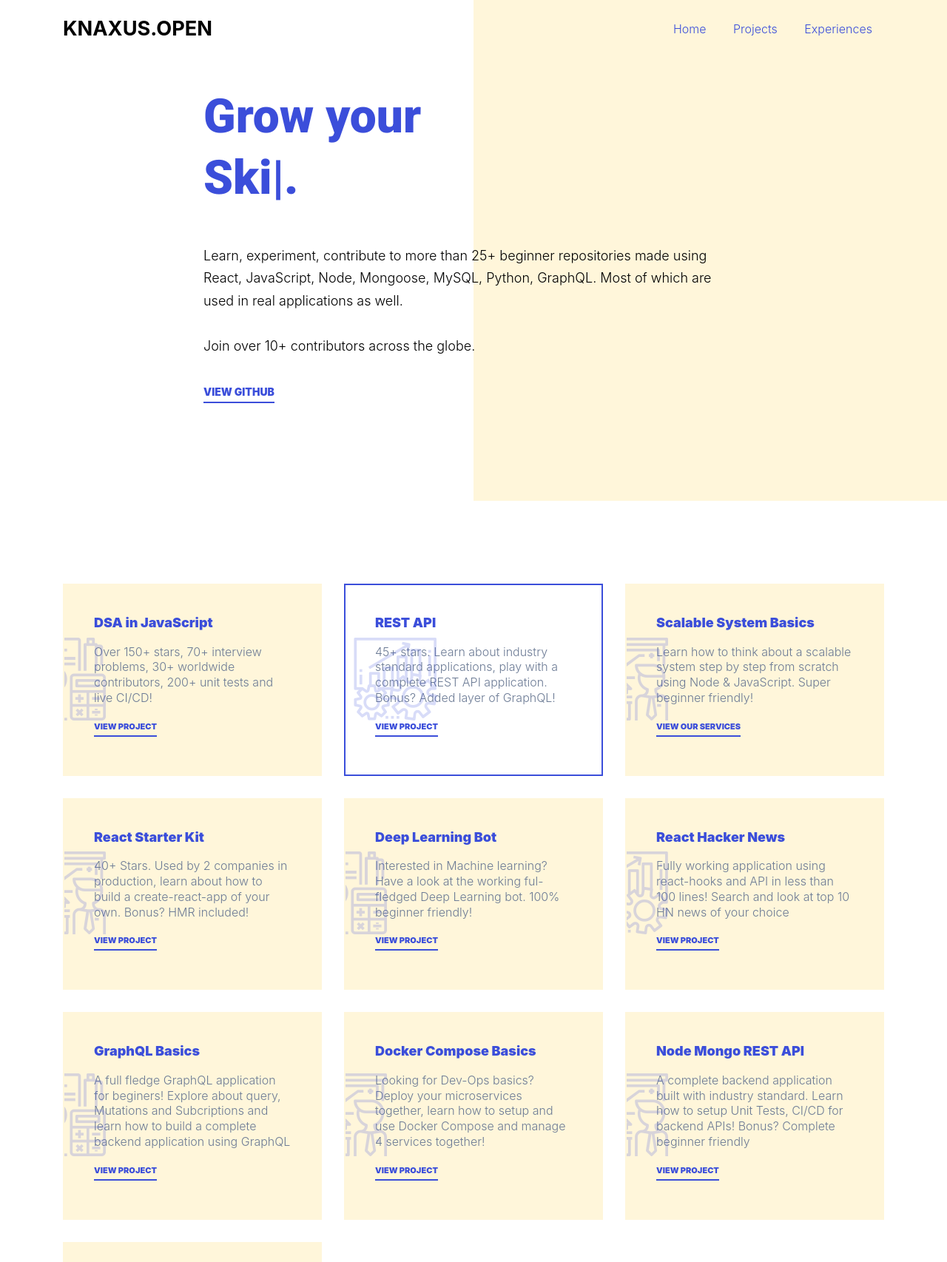
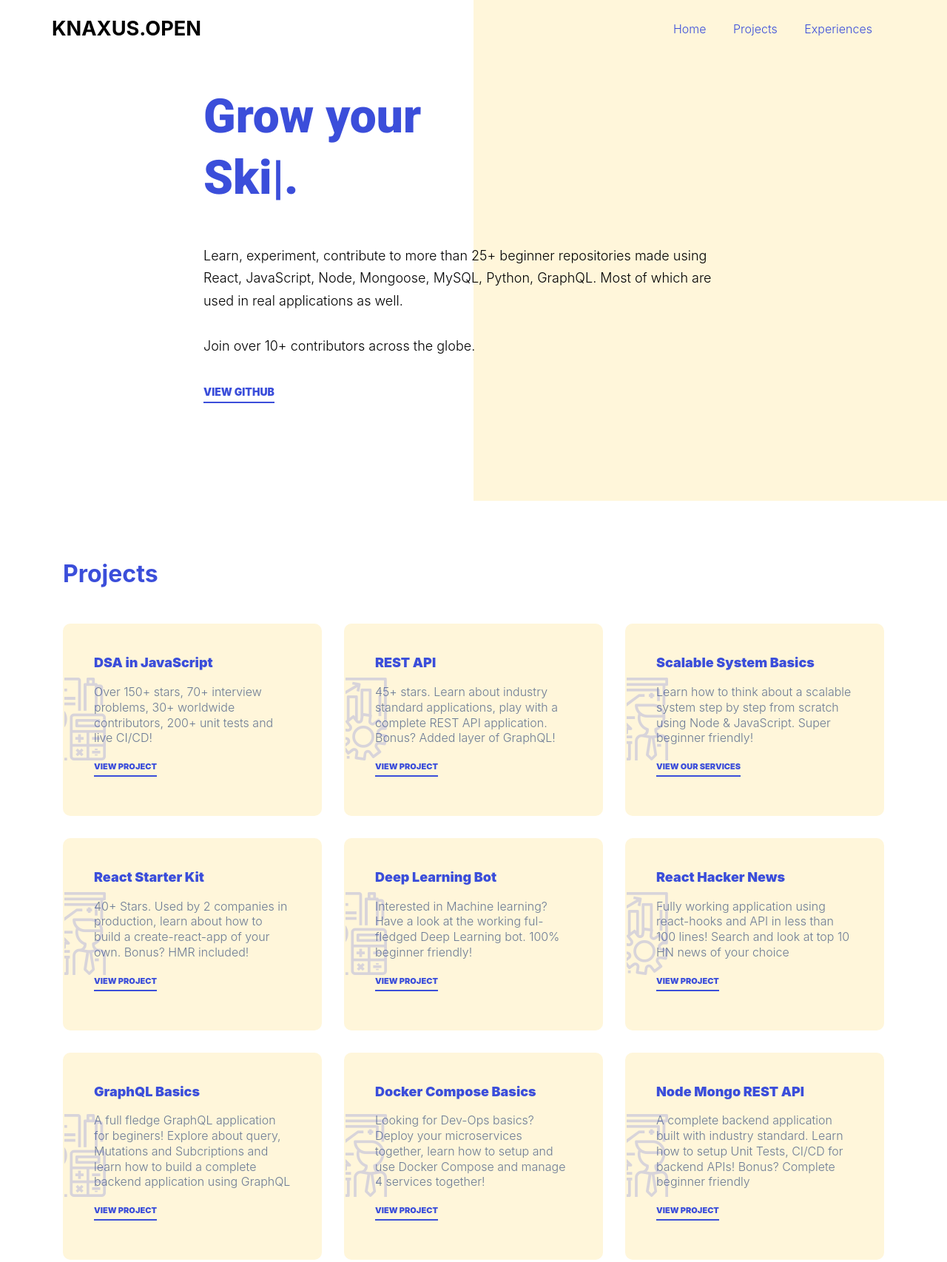
Before and after one commit to knaxus/knaxus.github.io, a plain HTML site: page index.html in a window 1280 px wide. Shown: the top 1706 px of the page at 74% size. Drawn offline with Linux system fonts and the light colour scheme; files whose address does not match are found by name.

Commit message:
fix: merge conflict

```diff
--- a/css/style.css
+++ b/css/style.css
@@ -799,7 +799,7 @@ h1, h2, h3, h4, h5,
       .site-section-cover,
       .site-section-cover .container > .row {
         height: calc(70vh - 196px);
-        min-height: 600px; } }
+        min-height: 640px; } }
   .site-section-cover.overlay {
     position: relative; }
     .site-section-cover.overlay:before {
@@ -832,7 +832,7 @@ h1, h2, h3, h4, h5,
     color: #fff; }
 
 .site-section {
-  padding: 7rem 0; }
+  padding: 5rem 0; }
   @media (max-width: 991.98px) {
     .site-section {
       padding: 3rem 0; } }
@@ -1835,6 +1835,7 @@ h1, h2, h3, h4, h5,
   position: relative;
   overflow: hidden;
   border: 2px solid transparent;
+  border-radius: 10px;
   -webkit-transition: .3s all ease;
   -o-transition: .3s all ease;
   transition: .3s all ease; }
@@ -1860,7 +1861,8 @@ h1, h2, h3, h4, h5,
     line-height: 1.3; }
   .feature-92912:hover, .feature-92912.active {
     border: 2px solid #3b4eda;
-    background-color: transparent; }
+    background-color: transparent;
+    box-shadow: 0 0 11px rgba(33,33,33,0.2); }
     .feature-92912:hover .wrap-icon, .feature-92912.active .wrap-icon {
       -webkit-transform: translate(10%, -50%);
       -ms-transform: translate(10%, -50%);
@@ -1899,3 +1901,10 @@ h1, h2, h3, h4, h5,
 
 .links li {
   margin-bottom: 10px; }
+
+.site-logo-wrapper {
+  padding: 0; }
+
+.contact-icons {
+  font-size: 24px;
+}
--- a/index.html
+++ b/index.html
@@ -48,7 +48,7 @@
       <div class="container">
         <div class="row align-items-center position-relative">
 
-          <div class="col-3 ">
+          <div class="col-3 site-logo-wrapper">
             <div class="site-logo">
               <a href="/" class="font-weight-bold">Knaxus.open </a>
             </div>
@@ -91,6 +91,7 @@
     </div>
     <div class="site-section" id="project-section">
       <div class="container">
+        <h2 id="exp" class="text-primary mb-5 font-weight-bold">Projects</h2>
         <div class="row">
           <div class="col-md-4" data-aos="fade-up" data-aos-delay="">
             <div class="feature-92912">
@@ -104,7 +105,7 @@
             </div>
           </div>
           <div class="col-md-4" data-aos="fade-up" data-aos-delay="100">
-            <div class="feature-92912 active">
+            <div class="feature-92912">
               <span class="wrap-icon flaticon-growth"></span>
               <h2 class="heading">REST API</h2>
               <p>45+ stars. Learn about industry standard applications, play with a complete REST API application.
```
